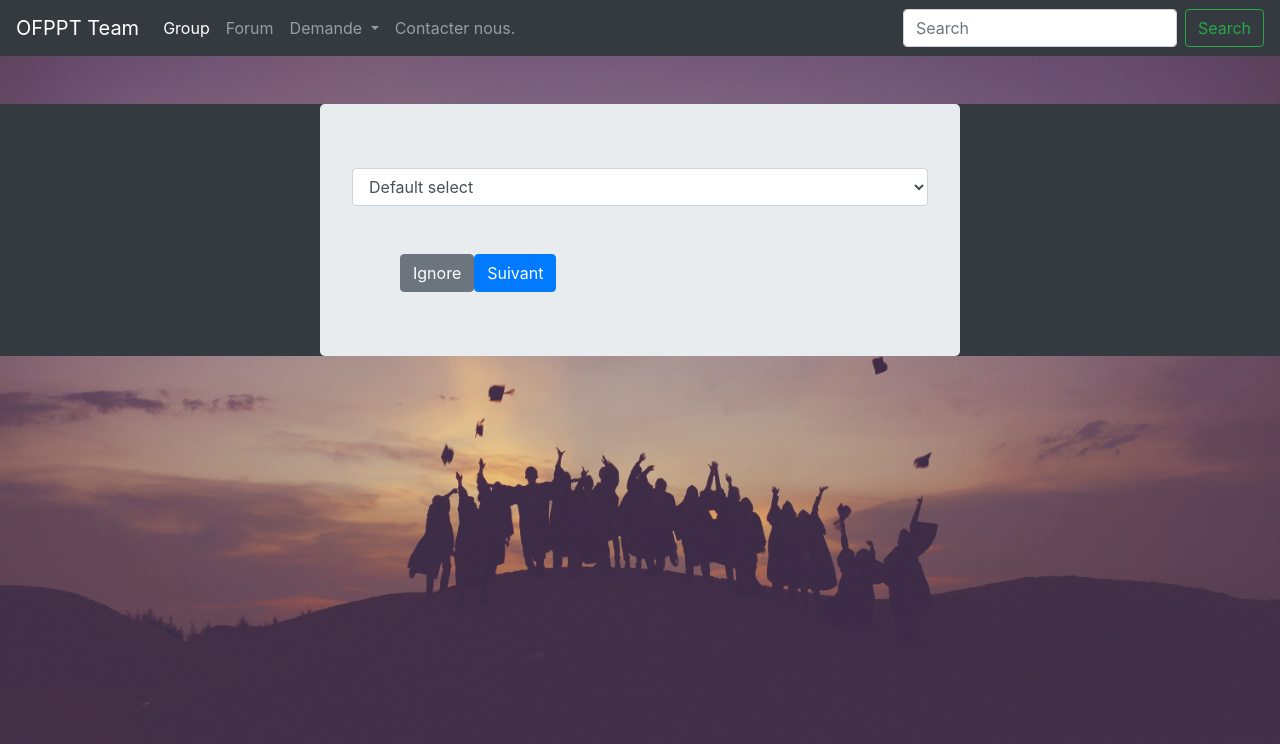
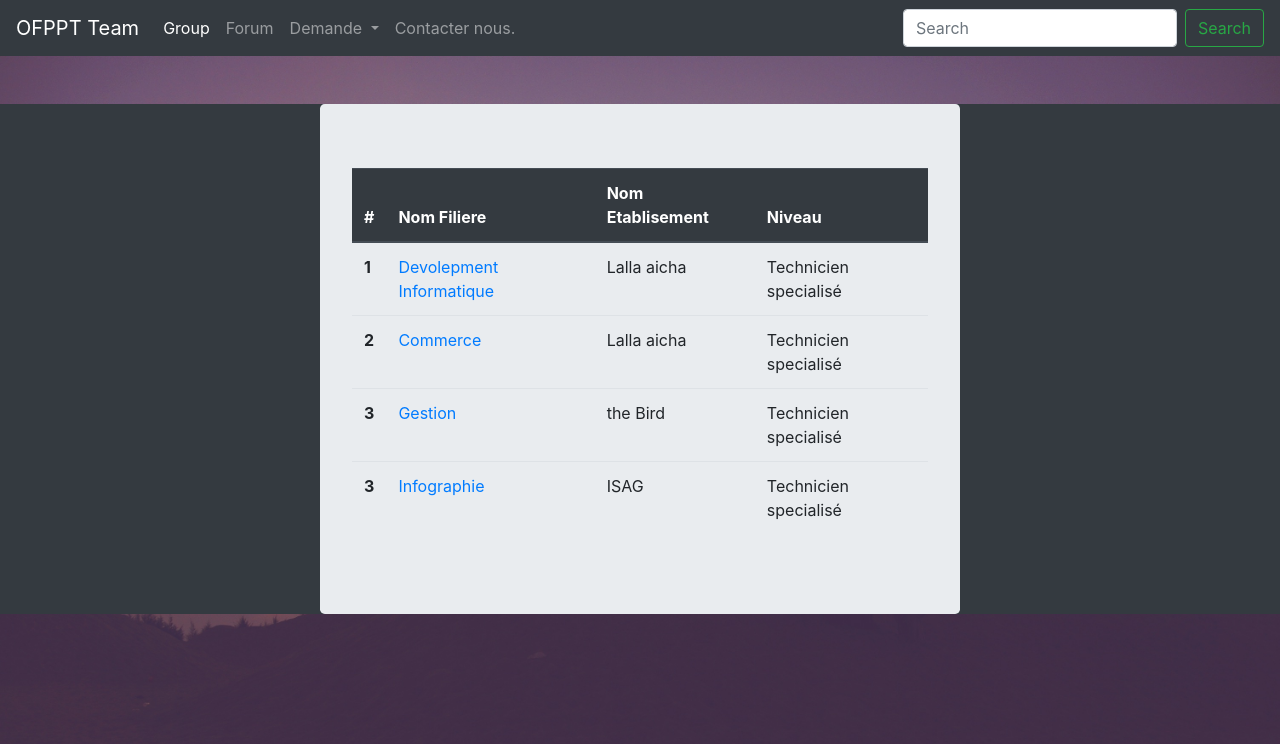
Before and after one commit to OFPPTEAM/OFPPTEAM, an Angular app: page /choixfiliere in a window 1280 px wide. Shown: the top 744 px of the page. Built offline with nearby package versions, Linux system fonts and the light colour scheme.

Commit message:
modification espace etablissment

```diff
--- a/src/app/app.module.ts
+++ b/src/app/app.module.ts
@@ -80,7 +80,7 @@ const routes: Routes = [
     path:'choixfiliere',component:ChoixfiliereComponent
   },
   {
-    path:'affichagefiliere',component:AffichagechoixComponent
+    path:'affichagechoix',component:AffichagechoixComponent
   }
 
 ];
--- a/src/app/choixvisiteur/affichagechoix/affichagechoix.component.html
+++ b/src/app/choixvisiteur/affichagechoix/affichagechoix.component.html
@@ -1 +1,47 @@
-<p>affichage</p>
+<div class="container mt-5 " style="color:white">
+    <div class="media">
+        <img class="align-self-start mr-3" src="assets/img/etablissement1.png" alt="Generic placeholder image" width="300">
+        <div class="media-body">
+          <h5 class="mt-0">Top-aligned media</h5>
+          <p>Cras sit amet nibh libero, in gravida nulla. Nulla vel metus scelerisque ante sollicitudin. Cras purus odio, vestibulum in vulputate at, tempus viverra turpis. Fusce condimentum nunc ac nisi vulputate fringilla. Donec lacinia congue felis in faucibus.</p>
+          <p>Donec sed odio dui. Nullam quis risus eget urna mollis ornare vel eu leo. Cum sociis natoque penatibus et magnis dis parturient montes, nascetur ridiculus mus.</p>
+        </div>
+      </div>
+
+
+      <div class="alert alert-light mt-3 col-md-6" role="alert">
+        <h6>Nom filiere:</h6>  <p></p>
+        </div>
+
+        <table class="table table-bordered bg-dark">
+            <thead>
+              <tr>
+                <th scope="col">#</th>
+                <th scope="col">Nom Module1:</th>
+                <th scope="col">Nombre d'heure</th>
+                <th scope="col">Lien</th>
+              </tr>
+            </thead>
+            <tbody>
+              <tr>
+                <th scope="row">1</th>
+                <td>Nom Module1:</td>
+                <td>48</td>
+                <td><a routerLink="/forum/modUle/mod1" href="#">Forum</a></td>
+              </tr>
+              <tr>
+                <th scope="row">2</th>
+                <td>Nom Module2:</td>
+                <td>80</td>
+                <td><a routerLink="/forum/modUle/mod1" href="#">Forum</a></td>
+              </tr>
+              <tr>
+                <th scope="row">3</th>
+                <td >Nom Module3:</td>
+                <td>79</td>
+                <td><a routerLink="/forum/modUle/mod1" href="#">Forum</a></td>
+              </tr>
+            </tbody>
+          </table>
+</div>
+<router-outlet></router-outlet>
--- a/src/app/choixvisiteur/choixetablisement/choixetablisement.component.html
+++ b/src/app/choixvisiteur/choixetablisement/choixetablisement.component.html
@@ -2,12 +2,14 @@
   <div class="mt-5">
     <div class="jumbotron container col-md-6 mt-5">
         <select class="form-control">
-            <option>Default select</option>
+            <option>choix Etablisement</option>
           </select>
           <div class="mt-5 ml-5">
 
-          <input type="button" value="Ignore" class="btn btn-secondary">
-            <input routerLink="/etap1" type="button" value="Suivant" class="btn btn-primary">
+
+            <input routerLink="/choixfiliere" type="button" value="Suivant" class="btn btn-primary">
            </div>
           </div></div>
 </div>
+
+<router-outlet></router-outlet>
--- a/src/app/choixvisiteur/choixfiliere/choixfiliere.component.html
+++ b/src/app/choixvisiteur/choixfiliere/choixfiliere.component.html
@@ -1,13 +1,45 @@
 <div class="mx-auto bg-dark"  >
-  <div class="mt-5">
+
     <div class="jumbotron container col-md-6 mt-5">
-        <select class="form-control">
-            <option>Default select</option>
-          </select>
-          <div class="mt-5 ml-5">
+      <table class="table">
+        <thead class="thead-dark">
+          <tr>
+            <th scope="col">#</th>
+            <th scope="col">Nom Filiere</th>
+            <th scope="col">Nom Etablisement</th>
+            <th scope="col">Niveau</th>
+          </tr>
+        </thead>
+        <tbody>
+          <tr>
+            <th scope="row">1</th>
+            <td><a href="">Devolepment Informatique</a></td>
+            <td>Lalla aicha</td>
+            <td>Technicien specialisé</td>
+          </tr>
+          <tr>
+            <th scope="row">2</th>
+            <td><a routerLink="/affichagechoix" href="">Commerce</a></td>
+            <td>Lalla aicha</td>
+            <td>Technicien specialisé</td>
+          </tr>
+          <tr>
+            <th scope="row">3</th>
+            <td><a href="">Gestion</a></td>
+            <td>the Bird</td>
+            <td>Technicien specialisé</td>
+          </tr>
+          <tr>
+              <th scope="row">3</th>
+              <td><a href="">Infographie</a></td>
+              <td>ISAG</td>
+              <td>Technicien specialisé</td>
+            </tr>
+        </tbody>
+      </table>
 
-          <input type="button" value="Ignore" class="btn btn-secondary">
-            <input routerLink="/etap1" type="button" value="Suivant" class="btn btn-primary">
-           </div>
+
           </div></div>
-</div>
+
+
+<router-outlet></router-outlet>
--- a/src/app/espaceeta/espaceeta.component.html
+++ b/src/app/espaceeta/espaceeta.component.html
@@ -2,12 +2,12 @@
   <div class="mt-5">
     <div class="jumbotron container col-md-6 mt-5">
         <select class="form-control">
-            <option>Default select</option>
+            <option>choixniveau</option>
           </select>
           <div class="mt-5 ml-5">
 
-          <input type="button" value="Ignore" class="btn btn-secondary">
-            <input routerLink="/etap1" type="button" value="Suivant" class="btn btn-primary">
+          <input routerLink="/choixetablisement" type="button" value="Ignore" class="btn btn-secondary">
+            <input routerLink="/choixetablisement" type="button" value="Suivant" class="btn btn-primary">
            </div>
           </div></div>
 </div>
```
Also changed, not shown: src/assets/img/etablissement1.png (added).
